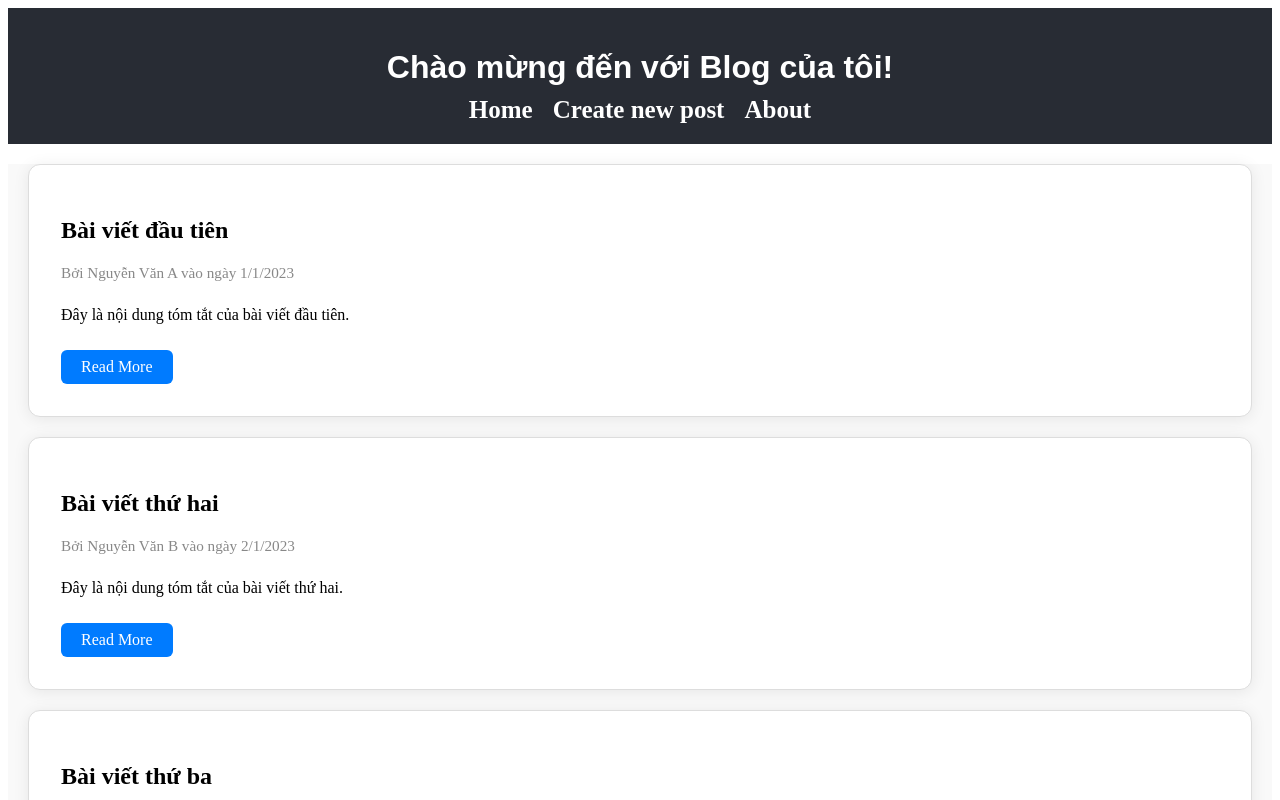
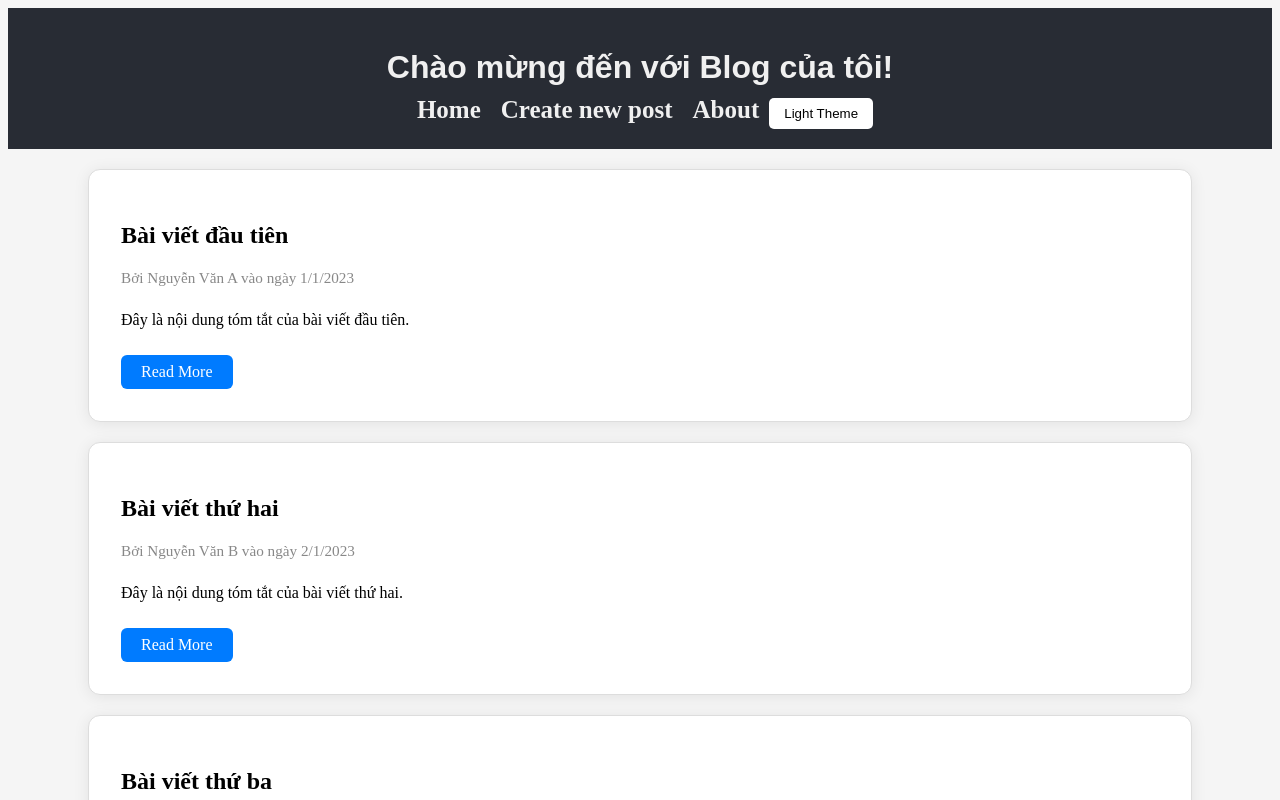
Before and after one commit to sonhh-3626/simple-blog-app, a React (Vite) app: page / in a window 1280 px wide. Shown: the top 800 px of the page. Built offline with nearby package versions, Linux system fonts and the light colour scheme.

Commit message:
9: Context

```diff
--- a/src/App.tsx
+++ b/src/App.tsx
@@ -10,6 +10,7 @@ import HomePage from './pages/HomePage';
 
 import { initialPosts } from './data/initialPosts.ts';
 import type { PostProps } from './types';
+import { ThemeProvider } from "./contexts/ThemeContext";
 
 function App() {
   const [posts, setPosts] = useState<PostProps[]>([]);
@@ -36,9 +37,10 @@ function App() {
   }, [posts, loading]);
 
   return (
+    <ThemeProvider>
       <BrowserRouter>
         <Header title="Chào mừng đến với Blog của tôi!" />
-      <main style={{ padding: '0 20px', backgroundColor: '#f9f9f9' }}>
+          <main style={{ padding: '0 80px' }}>
           <Routes>
             <Route path="/" element={<HomePage posts={posts} />} />
             <Route path="/post/:id" element={<PostDetail posts={posts} setPosts={setPosts} />} />
@@ -48,6 +50,7 @@ function App() {
           </Routes>
         </main>
       </BrowserRouter>
+    </ThemeProvider>
   )
 }
 
--- a/src/components/Header.module.css
+++ b/src/components/Header.module.css
@@ -1,13 +1,13 @@
 .headerContainer {
   background-color: var(--color-header-bg);
-  color: var(--color-white);
+  color: #f0f0f0;
   padding: 20px;
   text-align: center;
 }
 
 .header {
   margin-bottom: 10px;
-  color: var(--color-white);
+  color: #f0f0f0;
 }
 
 nav {
@@ -15,7 +15,7 @@ nav {
 }
 
 .navLink {
-  color: var(--color-white);
+  color: #f0f0f0;
   text-decoration: none;
   margin: 0 10px;
   font-weight: bold;
--- a/src/components/Header.tsx
+++ b/src/components/Header.tsx
@@ -1,5 +1,6 @@
 import { Link } from 'react-router-dom';
 import styles from "./Header.module.css";
+import ThemedButton from "./ThemedButton";
 
 type HeaderProps = {
   title: string;
@@ -13,6 +14,7 @@ export default function Header({ title }: HeaderProps) {
         <Link to="/" className={styles.navLink}>Home</Link>
         <Link to="/new-post" className={styles.navLink}>Create new post</Link>
         <Link to="/about" className={styles.navLink}>About</Link>
+        <ThemedButton />
       </nav>
     </div>
   );
--- a/src/components/PostForm.module.css
+++ b/src/components/PostForm.module.css
@@ -27,6 +27,8 @@
   border-radius: 4px;
   font-size: 1rem;
   box-sizing: border-box;
+  background-color: var(--color-light-gray);
+  color: var(--color-dark-gray);
 }
 
 .formGroup textarea {
@@ -37,7 +39,7 @@
 .submitButton {
   display: inline-block;
   background-color: var(--color-primary-blue);
-  color: var(--color-white);
+  color: #fff;
   padding: 0.8rem 1.5rem;
   border: none;
   border-radius: 4px;
--- /dev/null
+++ b/src/components/ThemedButton.tsx
@@ -0,0 +1,22 @@
+import { useContext } from "react";
+import { ThemeContext } from "../contexts/ThemeContext";
+
+export default function ThemedButton() {
+  const { theme, setTheme } = useContext(ThemeContext);
+
+  const styles = {
+        background: theme === "light" ? "#fff" : "#555",
+        color: theme === "light" ? "#000" : "#fff",
+        padding: "8px 15px",
+        border: "none",
+        borderRadius: "5px"
+      }
+  return (
+    <button
+      onClick={() => setTheme(theme === "light" ? "dark" : "light")}
+      style={styles}
+    >
+      {theme === "light" ? "Light Theme" : "Dark Theme"}
+    </button>
+  );
+}
--- /dev/null
+++ b/src/contexts/ThemeContext.tsx
@@ -0,0 +1,35 @@
+import { createContext, useEffect, useState } from "react";
+
+type Theme = "light" | "dark";
+
+interface ThemeContextType {
+  theme: Theme;
+  setTheme: (theme: Theme) => void;
+}
+
+export const ThemeContext = createContext<ThemeContextType>({
+  theme: "light",
+  setTheme: () => {},
+});
+
+interface ThemeProviderProps {
+  children: React.ReactNode;
+  defaultTheme?: Theme;
+}
+
+export function ThemeProvider({ children, defaultTheme = "light" }: ThemeProviderProps) {
+  const [theme, setTheme] = useState<Theme>(defaultTheme);
+
+  useEffect(() => {
+    document.body.className = "";
+    document.body.classList.add(theme);
+  }, [theme]);
+
+  return (
+    <ThemeContext.Provider value={{ theme, setTheme }}>
+      <div className={theme}>
+        {children}
+      </div>
+    </ThemeContext.Provider>
+  );
+}
--- a/src/index.css
+++ b/src/index.css
@@ -1,6 +1,11 @@
 :root {
   --color-primary-blue: #007bff;
   --color-dark-blue-hover: #0056b3;
+  --color-react-logo-blue: #646cffaa;
+  --color-react-logo-green: #61dafbaa;
+}
+
+body.light {
   --color-light-gray: #f9f9f9;
   --color-medium-gray: #ddd;
   --color-dark-gray: #333;
@@ -9,8 +14,23 @@
   --color-white: #fff;
   --color-shadow: rgba(0,0,0,0.08);
   --color-header-bg: #282c34;
-  --color-react-logo-blue: #646cffaa;
-  --color-react-logo-green: #61dafbaa;
+
+  background-color: #f5f5f5;
+  color: #000;
+}
+
+body.dark {
+  --color-light-gray: #2a2a2a;
+  --color-medium-gray: #444;
+  --color-dark-gray: #f0f0f0;
+  --color-lighter-dark-gray: #ccc;
+  --color-even-lighter-gray: #aaa;
+  --color-white: #1e1e1e;
+  --color-shadow: rgba(255,255,255,0.08);
+  --color-header-bg: #282c34;
+
+  background-color: #1e1e1e;
+  color: #fff;
 }
 
 h1 {
--- a/src/pages/HomePage.tsx
+++ b/src/pages/HomePage.tsx
@@ -1,4 +1,3 @@
-import React from 'react';
 import PostCard from '../components/PostCard';
 import type { PostProps } from '../types';
 
@@ -6,7 +5,7 @@ type HomePageProps = {
   posts: PostProps[];
 };
 
-const HomePage: React.FC<HomePageProps> = ({ posts }) => {
+const HomePage = ({ posts }: HomePageProps) => {
   return (
     <>
       {posts.map((post: PostProps) => (
```
Lines whose indentation alone changed are shown as unchanged.
